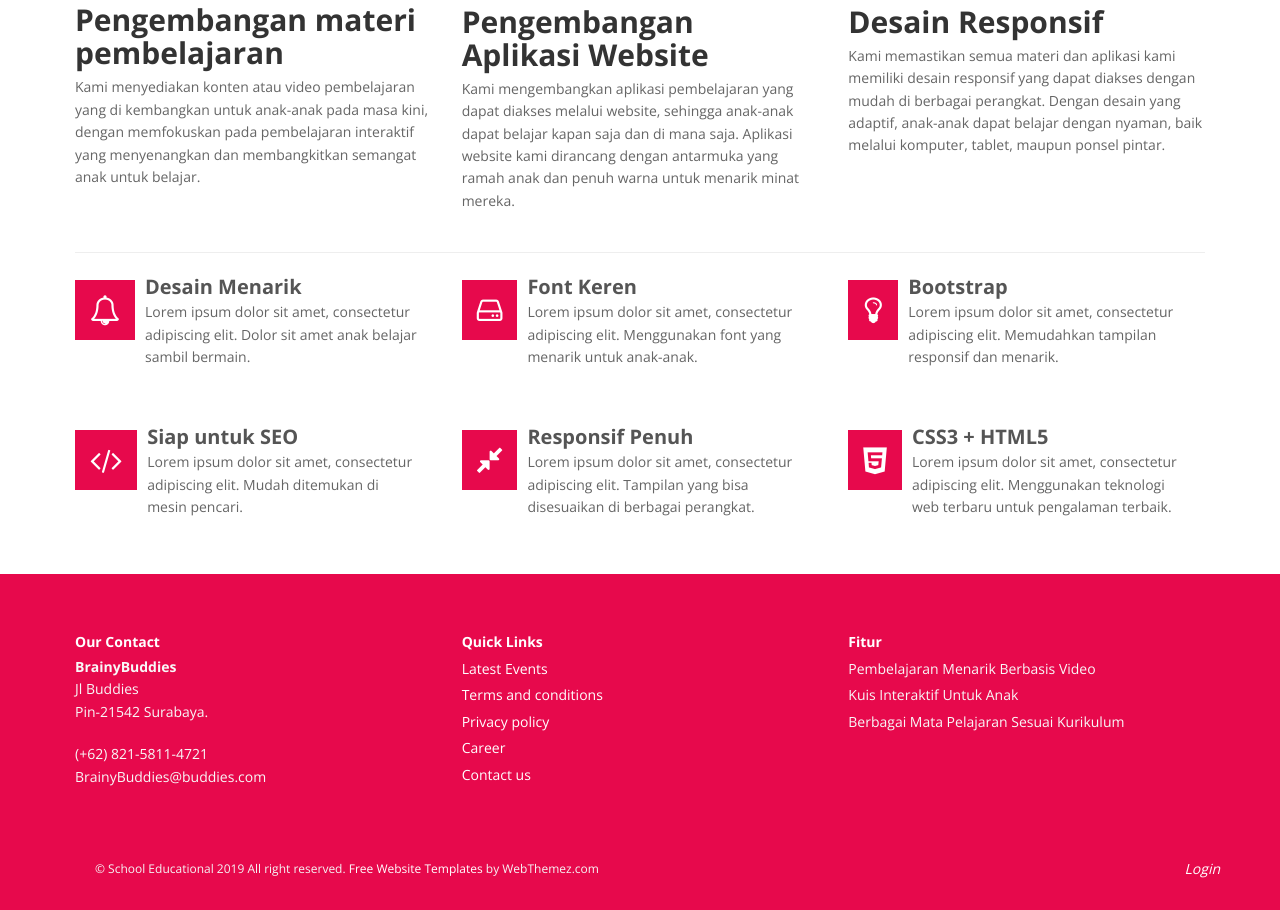
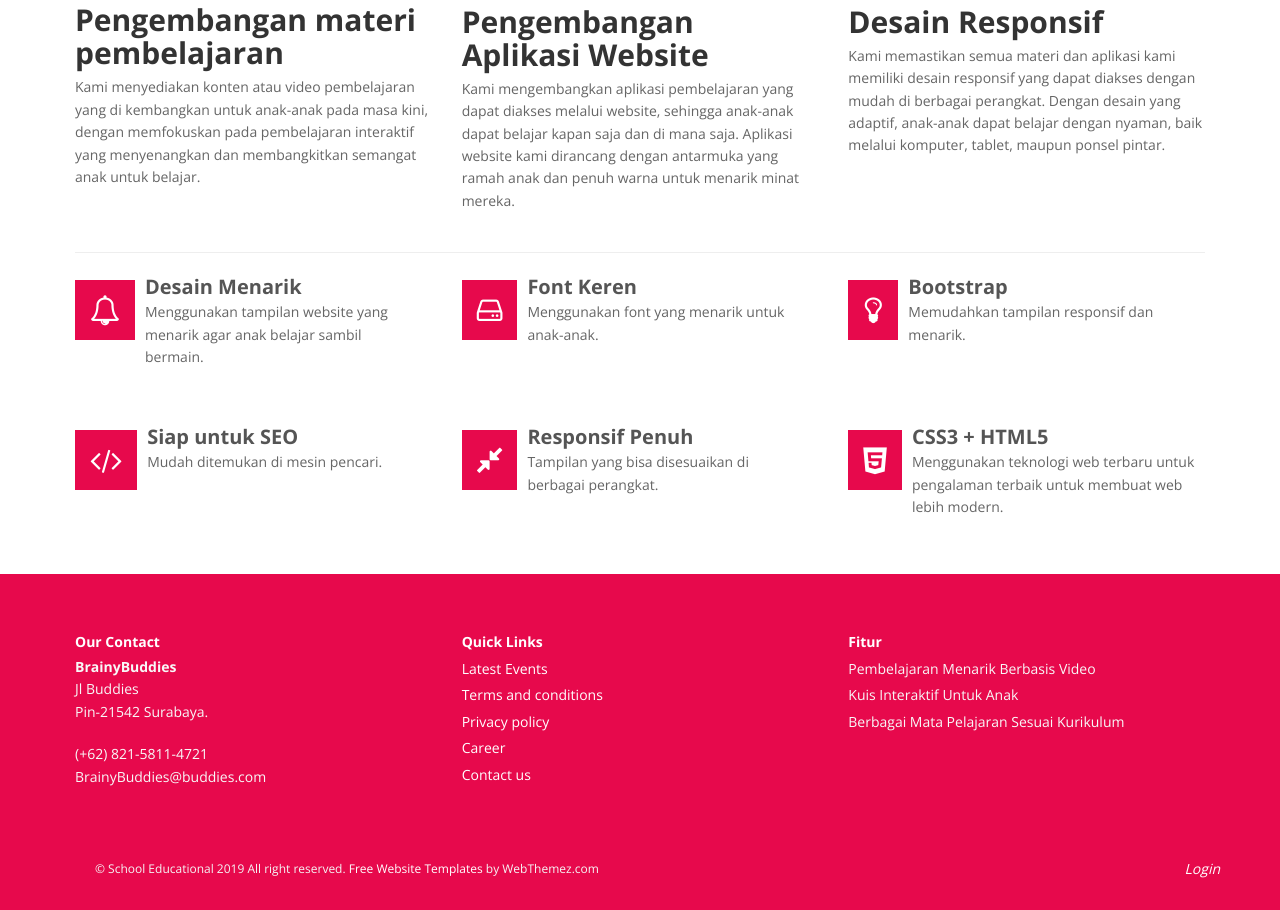
Before and after one commit to NatanaelWT/brainybuddies, a PHP site: page /user/services in a window 1280 px wide. Shown: the part 479-1389 px from the top of the page. Run offline with PHP 8.4, Linux system fonts and the light colour scheme; some libraries are stand-ins or nearby versions.

Commit message:
revisi service

```diff
--- a/views/user/services.php
+++ b/views/user/services.php
@@ -48,21 +48,21 @@ include "views/user/partials/head.php";
                         <i class="icon-info-blocks fa fa-bell-o"></i>
                         <div class="info-blocks-in">
                             <h3>Desain Menarik</h3>
-                            <p>Lorem ipsum dolor sit amet, consectetur adipiscing elit. Dolor sit amet anak belajar sambil bermain.</p>
+                            <p>Menggunakan tampilan website yang menarik agar anak belajar sambil bermain.</p>
                         </div>
                     </div>
                     <div class="col-sm-4 info-blocks">
                         <i class="icon-info-blocks fa fa-hdd-o"></i>
                         <div class="info-blocks-in">
                             <h3>Font Keren</h3>
-                            <p>Lorem ipsum dolor sit amet, consectetur adipiscing elit. Menggunakan font yang menarik untuk anak-anak.</p>
+                            <p>Menggunakan font yang menarik untuk anak-anak.</p>
                         </div>
                     </div>
                     <div class="col-sm-4 info-blocks">
                         <i class="icon-info-blocks fa fa-lightbulb-o"></i>
                         <div class="info-blocks-in">
                             <h3>Bootstrap</h3>
-                            <p>Lorem ipsum dolor sit amet, consectetur adipiscing elit. Memudahkan tampilan responsif dan menarik.</p>
+                            <p>Memudahkan tampilan responsif dan menarik.</p>
                         </div>
                     </div>
                 </div>
@@ -75,21 +75,21 @@ include "views/user/partials/head.php";
                         <i class="icon-info-blocks fa fa-code"></i>
                         <div class="info-blocks-in">
                             <h3>Siap untuk SEO</h3>
-                            <p>Lorem ipsum dolor sit amet, consectetur adipiscing elit. Mudah ditemukan di mesin pencari.</p>
+                            <p>Mudah ditemukan di mesin pencari.</p>
                         </div>
                     </div>
                     <div class="col-sm-4 info-blocks">
                         <i class="icon-info-blocks fa fa-compress"></i>
                         <div class="info-blocks-in">
                             <h3>Responsif Penuh</h3>
-                            <p>Lorem ipsum dolor sit amet, consectetur adipiscing elit. Tampilan yang bisa disesuaikan di berbagai perangkat.</p>
+                            <p>Tampilan yang bisa disesuaikan di berbagai perangkat.</p>
                         </div>
                     </div>
                     <div class="col-sm-4 info-blocks">
                         <i class="icon-info-blocks fa fa-html5"></i>
                         <div class="info-blocks-in">
                             <h3>CSS3 + HTML5</h3>
-                            <p>Lorem ipsum dolor sit amet, consectetur adipiscing elit. Menggunakan teknologi web terbaru untuk pengalaman terbaik.</p>
+                            <p>Menggunakan teknologi web terbaru untuk pengalaman terbaik untuk membuat web lebih modern.</p>
                         </div>
                     </div>
                 </div>
```
